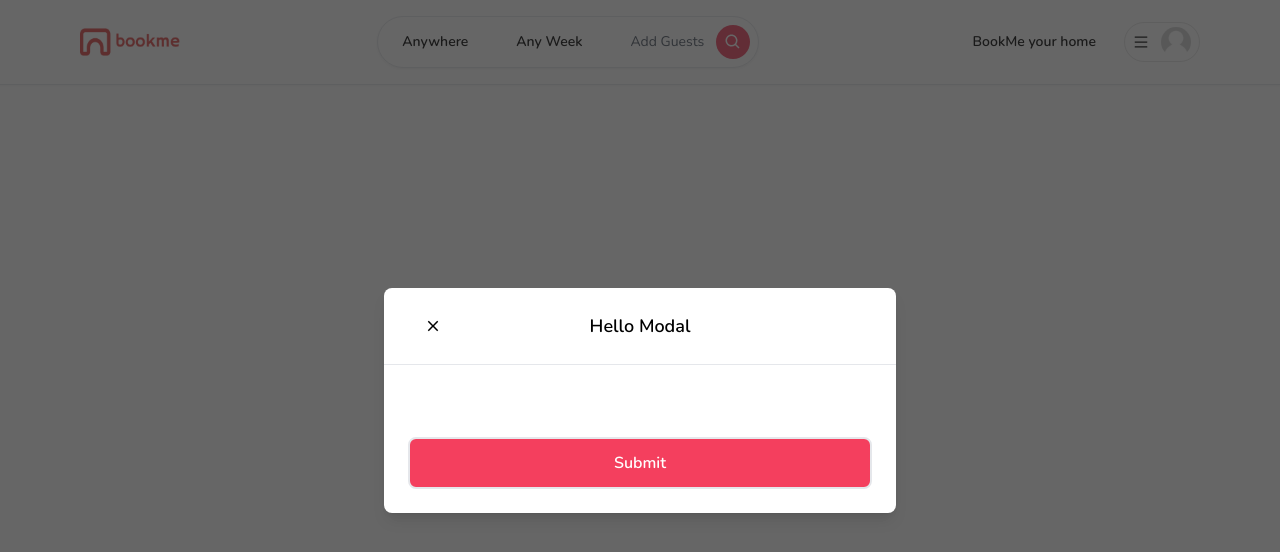
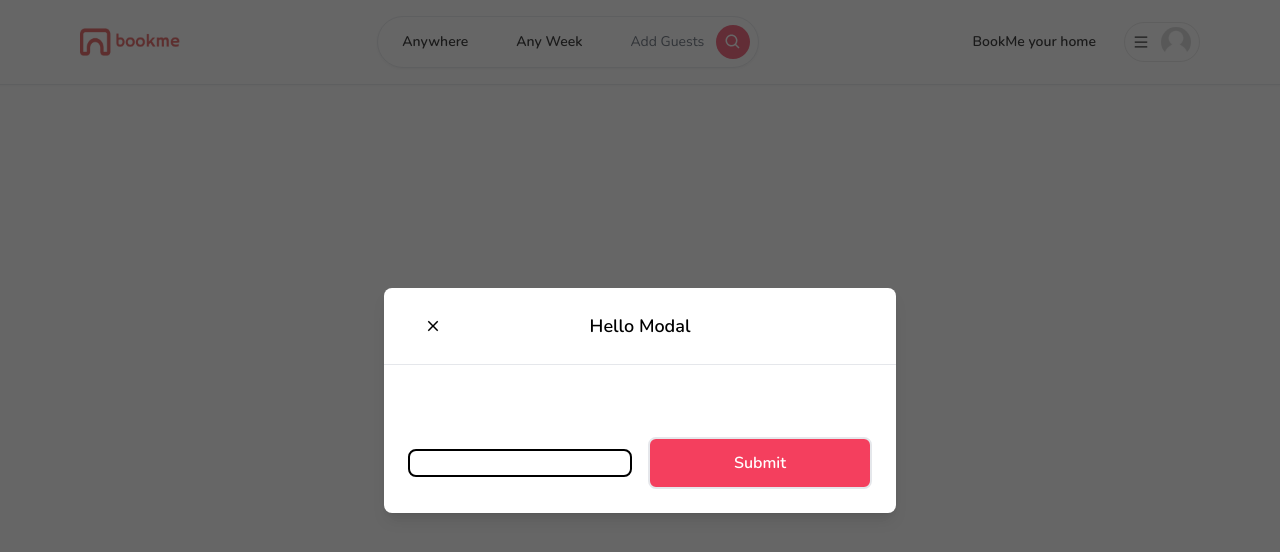
Before and after one commit to mysandesh/booking-engine, a Next.js app: page / in a window 1280 px wide. Shown: the top 552 px of the page. Built offline with nearby package versions, Linux system fonts and the light colour scheme.

Commit message:
Secondary Action Button added

```diff
--- a/app/components/modals/Modal.tsx
+++ b/app/components/modals/Modal.tsx
@@ -14,7 +14,7 @@ interface ModalProps {
   actionLabel: string;
   disabled?: boolean;
   secondaryAction?: () => void;
-  secondaryLabel?: string;
+  secondaryActionLabel?: string;
 }
 
 const Modal: React.FC<ModalProps> = ({
@@ -27,7 +27,7 @@ const Modal: React.FC<ModalProps> = ({
   actionLabel,
   disabled,
   secondaryAction,
-  secondaryLabel,
+  secondaryActionLabel,
 }) => {
   const [showModal, setShowModal] = useState(isOpen);
 
@@ -164,6 +164,12 @@ const Modal: React.FC<ModalProps> = ({
                 "
                 >
                   <Button
+                    outline
+                    disabled={disabled}
+                    label={secondaryActionLabel}
+                    onClick={handleSecondaryAction}
+                  />
+                  <Button
                     disabled={disabled}
                     label={actionLabel}
                     onClick={handleSubmit}
```
